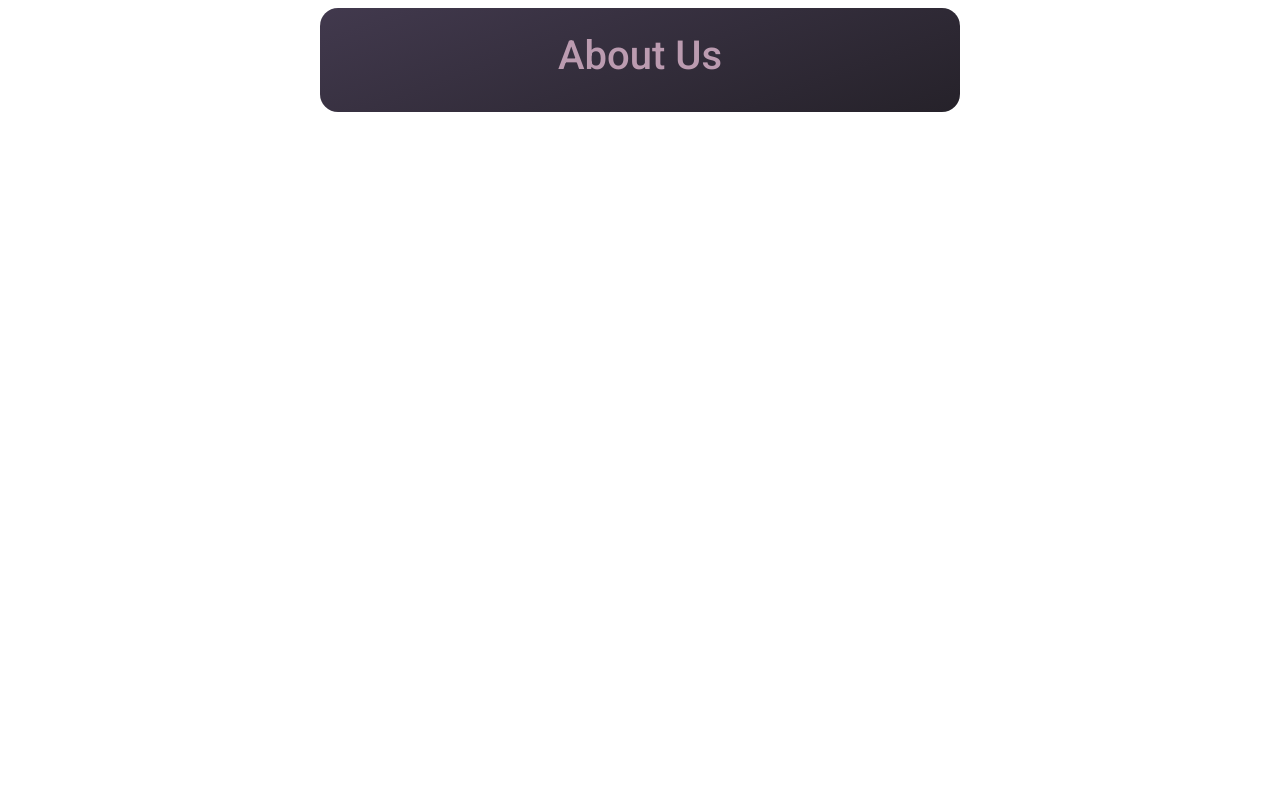
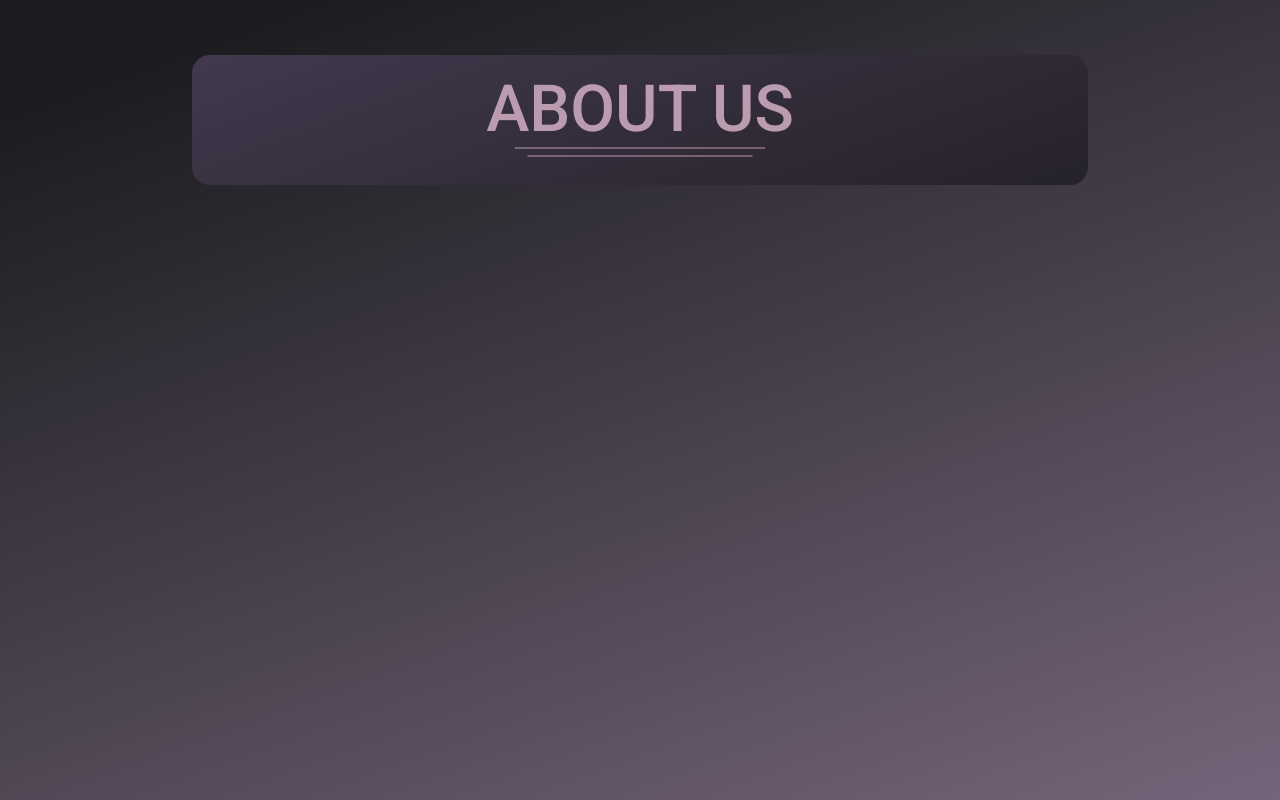
Before and after one commit to HTHS-SE/2627-Website-G4, a plain HTML site: page about.html in a window 1280 px wide. Drawn offline with nearby package versions, Linux system fonts and the light colour scheme.

Commit message:
feat: add bg color and finish banner with text underlines

```diff
--- a/about.html
+++ b/about.html
@@ -19,16 +19,16 @@
     <link rel="stylesheet" href="css/about.css">
     <link rel="stylesheet" href="css/globals.css">
 </head>
-<body class="body">
-    <div class="container navbar-container body">
+<body class="background">
+    <div class="container navbar-container min-vh-100">
 
         <!--About Us-->
         <section class="about">
             <div class="container">
-                <div class="position-absolute start-50 translate-middle d-block w-50 banner">
-                    <br>
+                <div class="position-absolute start-50 translate-middle d-block banner">
                     <h1 class="text-center">About Us</h1>
-                    <br>
+                    <div class="position-absolute translate-middle start-50" id="top-underline"></div>
+                    <div class="position-absolute translate-middle start-50" id="bottom-underline"></div>
                 </div>
             </div>
         </section>
--- a/css/about.css
+++ b/css/about.css
@@ -1,13 +1,36 @@
 .banner {
     background: linear-gradient(340deg, #211E24 -16%, #4A4058 130%);
     border-radius: 18px;
-    top:60px;
+    top:120px;
+    width: 70%;
+    height: 130px;
 }
 
 .about h1, h2, p {
     color: #BB9BB0;
 }
 
-.body {
+.about h1 {
+    font-family: var(--head);
+    font-size: 65px;
+    text-transform: uppercase;
+    margin-top: 15px;
+    margin-bottom: 0px;
+}
+
+.background {
     background: linear-gradient(160deg, #1C1D21 10%, #A288A6 145%);
 }
+
+#top-underline {
+    width: 250px;
+    height: 1px;
+    background-color: #BB9BB0;
+}
+
+#bottom-underline {
+    margin-top: 8px;
+    width: 225px;
+    height: 1px;
+    background-color: #BB9BB0;
+}
```
